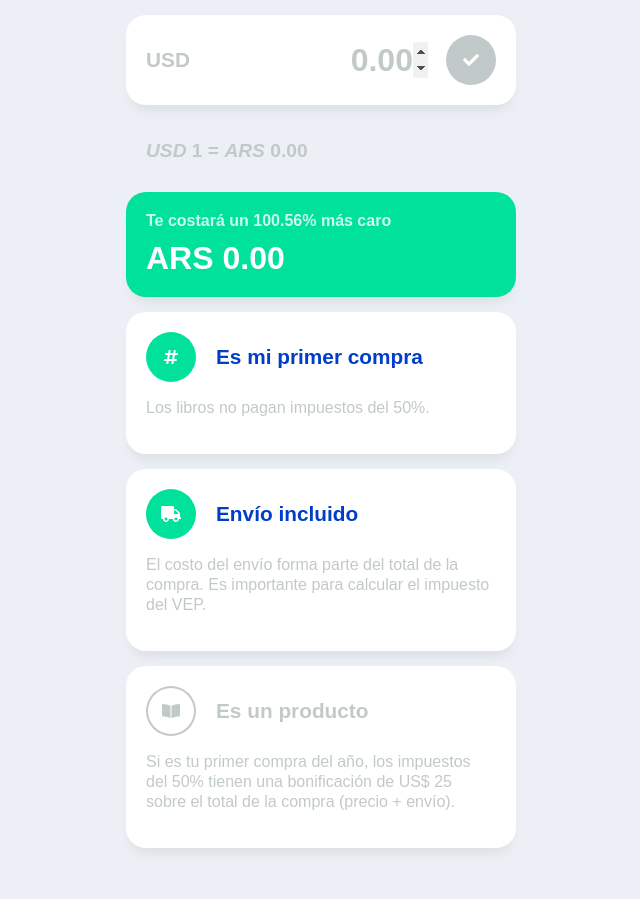
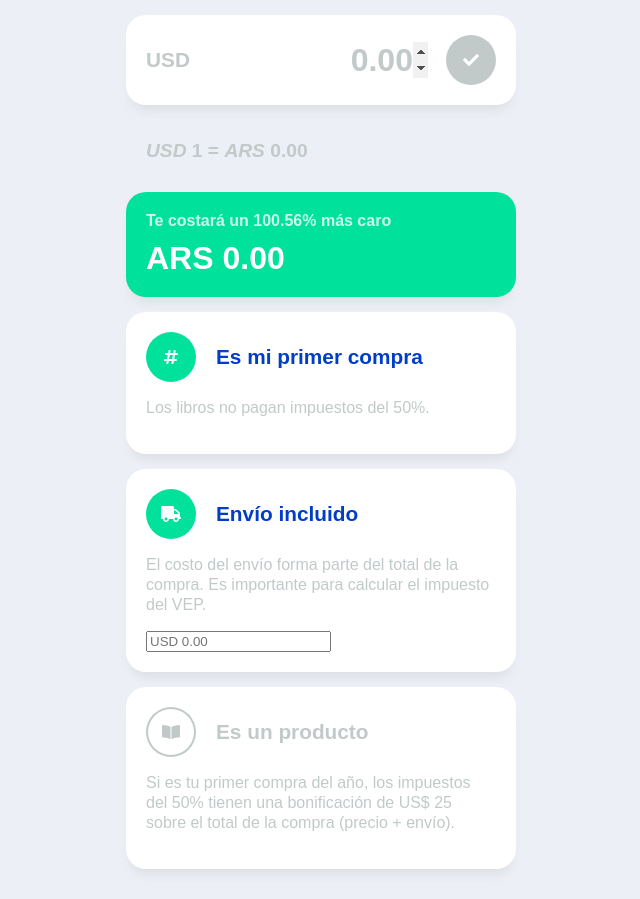
Before and after one commit to lucasromerodb/cpp, a React (Create React App) app in the folder cpp/: page / in a window 1280 px wide. Shown: the whole page, without its empty margins (319-959 px from the left). Before the commit the page ends 878 px from the top, so only its background shows below. Built offline with nearby package versions, Linux system fonts and the light colour scheme; no server answers.

Commit message:
conditional rendering when includedShipping is true

```diff
--- a/cpp/src/App.js
+++ b/cpp/src/App.js
@@ -3,6 +3,7 @@ import { InputPrice } from './components/InputPrice/InputPrice'
 import { Card } from './components/Card/Card'
 import { DolarPrice } from './components/DolarPrice/DolarPrice'
 import { Results } from './components/Results/Results'
+import { InputShipping } from './components/InputShipping/InputShipping'
 import './App.css'
 
 class App extends Component {
@@ -75,7 +76,9 @@ class App extends Component {
           titleTrue="Es mi primer compra"
           titleFalse="Ya compré antes"
         >
-          Los libros no pagan impuestos del 50%.
+          <p>
+            Los libros no pagan impuestos del 50%.
+          </p>
         </Card>
         <Card
           enabled={ this.state.shippingIncluded && 'is-enabled' }
@@ -85,7 +88,10 @@ class App extends Component {
           titleTrue="Envío incluido"
           titleFalse="Pagaré el envío"
         >
-				  El costo del envío forma parte del total de la compra. Es importante para calcular el impuesto del VEP.
+          <p>
+            El costo del envío forma parte del total de la compra. Es importante para calcular el impuesto del VEP.
+          </p>
+          {this.state.shippingIncluded && <InputShipping/>}
         </Card>
         <Card
           enabled={ this.state.bookPurchase && 'is-enabled' }
@@ -95,7 +101,9 @@ class App extends Component {
           titleTrue="Es un libro"
           titleFalse="Es un producto"
         >
-  				Si es tu primer compra del año, los impuestos del 50% tienen una bonificación de US$ 25 sobre el total de la compra (precio + envío).
+          <p>
+            Si es tu primer compra del año, los impuestos del 50% tienen una bonificación de US$ 25 sobre el total de la compra (precio + envío).
+          </p>
         </Card>
       </div>
     );
--- a/cpp/src/components/Card/Card.js
+++ b/cpp/src/components/Card/Card.js
@@ -31,9 +31,9 @@ export class Card extends Component {
             {this.state.active ? this.props.titleTrue : this.props.titleFalse}
           </div>
         </div>
-        <p className="Card__description">
+        <div className="Card__description">
           {this.props.children}
-        </p>
+        </div>
       </div>
     )
   }
--- /dev/null
+++ b/cpp/src/components/InputShipping/InputShipping.js
@@ -0,0 +1,12 @@
+import React, { Component } from 'react'
+import './InputShipping.css'
+
+export class InputShipping extends Component {
+  render() {
+    return(
+      <form>
+        <input type="number" placeholder="USD 0.00"/>
+      </form>
+    )
+  }
+}
```
Also changed, not shown: cpp/src/components/InputShipping/InputShipping.css (added).
